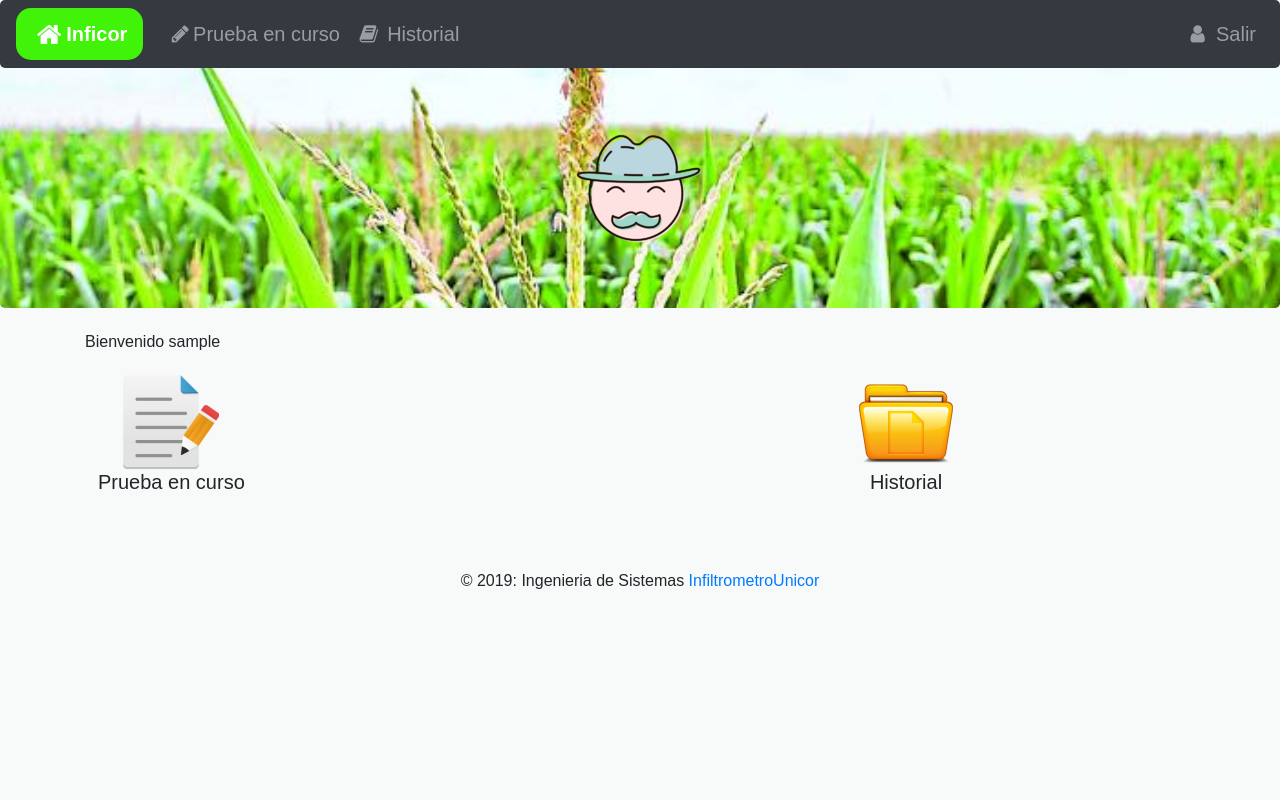
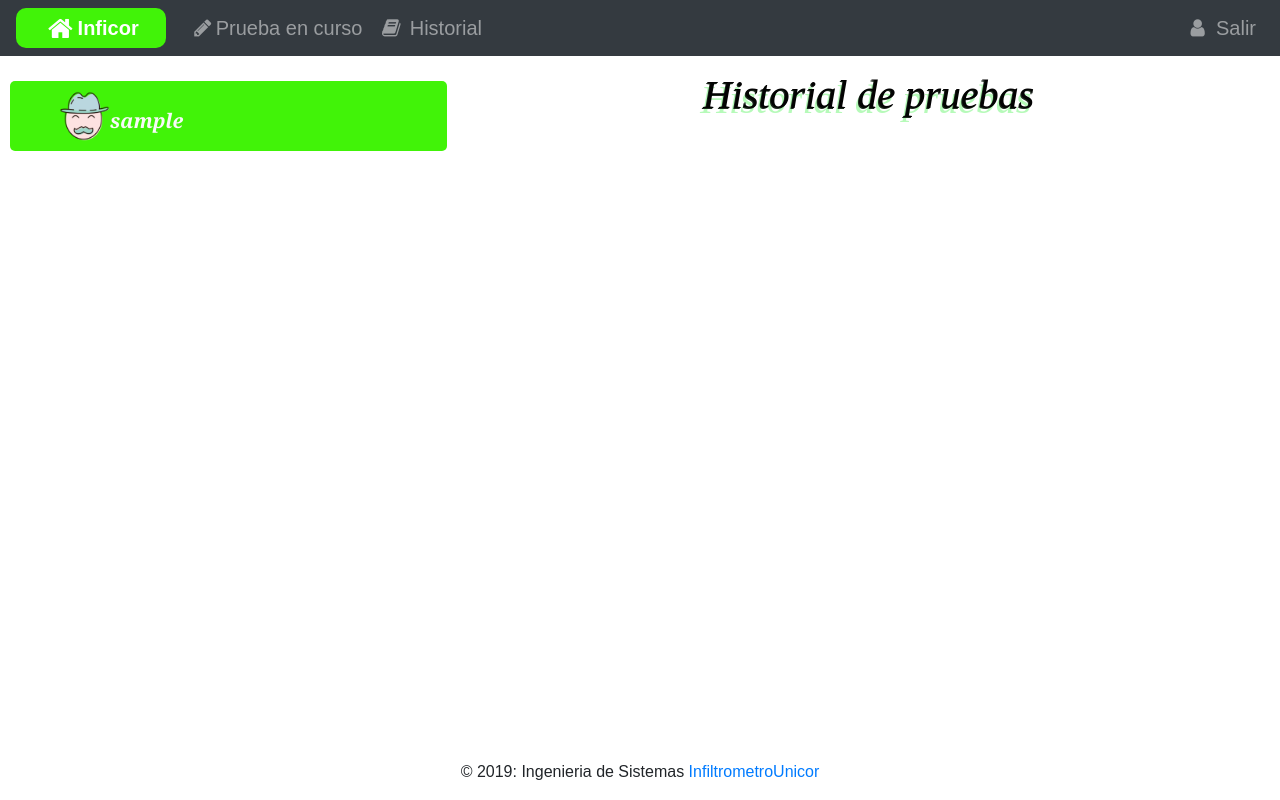
Before and after one commit to kimberlygarces/InfiltrometroUnicor, a PHP site: page /inicio.php in a window 1280 px wide. Run offline with PHP 8.4, Linux system fonts and the light colour scheme; the visitor is signed in with stand-in values (Sample User, id 1); data that the repository does not hold is empty.

Commit message:
nuevo inicio... ahora el historia se ve desde la pagina de inicio

```diff
--- a/inicio.php
+++ b/inicio.php
@@ -13,46 +13,136 @@ if (!isset($_SESSION['usuario'])) {
 <?php require 'vista/nav.php' ?>
 
 <link rel="stylesheet" type="text/css" href="vista/css/pagina.css">
+<style>
+.inicio .col-sm-4 {
+  padding: 10px;
+  padding-left: 50px;
+  border-radius: 5px;
+  background-color: #41F308;
+  color: #F8F9F9;
+  font: italic bold 20px Georgia, Serif;
+  margin: 25px;
+  height: 70px;
 
-<div class="jumbotron text-center">
-<img class="animated fadeIn" src="img/user.png">
-</div>
-<br>
-<div class="container">
 
-<?php echo '<h6>'."Bienvenido ".$user. '</h6>';
-?>
-<div class="row justify-content-between">
-<!-- boton para acceder a la prueba en curso -->
-<div class="col-lg-4 col-sm-12">
-<ul class="list-unstyled list-inline py-2">
-  <li class="list-inline-item">
-  <button  id="iniciobtn" onclick="location='Prueba_en_curso.php'" class="btn btn-default animated tada duration-30s">
-  <img src="img/prueba.png" alt="x" />
-  <h5 class="mb-1">Prueba en curso</h5>
-  </button>
-  </li>
-  <li class="list-inline-item">
-  </li>
-</ul>
-</div>
-<!-- boton para acceder al historial de pruebas -->
-<div class="col-lg-4 col-sm-12">
-<ul class="list-unstyled list-inline py-2">
-  <li class="list-inline-item">
-  <button id="iniciobtn" onclick="location='historial.php'" class="btn btn-default animated tada duration-30s">
-  <img src="img/historial.png" alt="x" />
-  <h5 class="mb-1">Historial</h5>
+}
 
-  </button>
-  </li>
-  <li class="list-inline-item">
-  </li>
-</ul>
-</div>
+.table .btn{
+  font: italic bold 15px Georgia, Serif;
 
+}
+.inicio .col-sm-7{
+  margin: 15px;
+
+
+}
+.menu{
+  padding: 10px;
+  padding-left: 60px;
+  border-radius: 5px;
+  background-color: #41F308;
+  color: #F8F9F9;
+  margin: 15px;
+
+}
+
+
+.footer-copyright{
+  position:fixed;
+   left:0px;
+   bottom:0px;
+   width:100%;
+}
+    h1{
+    margin: 0 auto;
+    text-align: center;
+    font-weight: 500;
+    font-family: "Homer Simpson UI";
+    font-size: 40px;
+    text-shadow: -1px 1px 0 rgb(28, 43, 29) , -3px 5px 0 #B6FAB9;
+
+    }
+
+</style>
+
+    <div class="inicio">
+    <div class="row">
+        <div class="col-sm-4 .bg-white">
+        <p><img class="animated fadeIn" src="img/user.png" width="50" height="50" align="left"> <?php echo '<p>'."  ".$user. '</p>';?></p>
+        </div>
+
+        <!-- TABLA DE HISTORIAL DE PRUEBAS -->
+
+        <div class="col-sm-7 .bg-info">
+          <h1>Historial de pruebas</h1>
+          <br>
+          <table class="table  table-striped table-hover">
+              <tbody id="myTable">
+
+         <?php
+           //Conectarse al servidor mysql
+         $conexion = mysqli_connect("localhost","root","","infiltrometro") or die("ERROR: ".mysqli_error($conexion));
+
+         $sql = "SELECT * FROM historialdatos where N_Dato=1" ;
+           //EJECUTAR LA CONSULTA
+         $resultado = mysqli_query($conexion, $sql) or die("ERROR: ".mysqli_error($conexion));
+         if(empty($resultado)){
+           echo '<tr><td colspan="4"></td></tr>';
+         }
+         else{
+           $i=0;
+         while($registro = mysqli_fetch_array($resultado)){
+            echo '<tr>';
+             echo '<td>';
+            echo"<button onclick=location='prueba.php?Id=".$registro['Id_Prueba']."' class='btn'>".
+            "<img src='img/historial.png' width='30' height='30' class='animated tada delay-20s'/>   ".
+            $registro["Id_Prueba"].
+             "</button>";
+             echo '</td>';
+             echo '<td>';
+           echo "<i class='fa fa-book fa-fw fa-2x' aria-hidden='true' align='left'></i>";
+
+//           echo"<p>".$registro["Id_Prueba"]."</p>";
+             echo '</td>';
+             echo '</tr>';
+         }
+       }
+       mysqli_close($conexion);
+       ?>
+        </tbody>
+        </table>
+        </div>
+      </div>
+    </div>
+    </div>
+
+<!-- <div class="container">
+
+<div class="row">
+    <div class="col-sm-3" >
+    <div class="menu">
+    <button  id="iniciobtn" onclick="location='Prueba_en_curso.php'" class="btn btn-default animated tada duration-30s">
+        <img src="img/prueba.png" width="50" height="50" /> -->
+        <!-- <h5 class="mb-1">Prueba en curso</h5> -->
+       <!-- </button>
+       </div>
+
+       <div class="menu">
+
+       <button id="iniciobtn" onclick="location='historial.php'" class="btn btn-default animated tada duration-30s">
+        <img  src="img/historial.png" width="50" height="50"/> -->
+        <!-- <h5 class="mb-1">historial de prueba</h5> -->
+        <!-- </button>
+
+    </div>
+    <div class="col-sm-5">
+   </div>
 </div>
 </div>
+</div>
+</div> -->
+
+
 
 <!-- Footer -->
 <footer class="page-footer font-small unique-color-dark pt-4">
@@ -60,10 +150,8 @@ if (!isset($_SESSION['usuario'])) {
   <div class="footer-copyright text-center py-3">© 2019: Ingenieria de Sistemas
     <a href="https://mdbootstrap.com/education/bootstrap/"> InfiltrometroUnicor</a>
   </div>
-  <!-- Copyright -->
 
 </footer>
-<!-- Footer -->
 
 </body>
 </html>
--- a/vista/css/pagina.css
+++ b/vista/css/pagina.css
@@ -1,6 +1,4 @@
-body{
-    background-color: #F8F9F9 ;
-  }
+
 
   /* #iniciobtn:hover {
     background-color: #1CE32B;
@@ -28,14 +26,12 @@ body{
     animation-iteration-count: infinite;
   }
 
+  h1{
+    color:#030303;
+    margin: 0 auto;
+    text-align: center;
+    font-weight: 500;
+    font: italic bold 40px Georgia, Serif;
+    text-shadow: -4px 3px 0 rgb(28, 43, 29) , -14px 7px 0 #B6FAB9;
 
-  .jumbotron {
-  margin-bottom: 0px;
-  background-image: url(../../img/cultivo.jpeg);
-  background-position: 0% 25%;
-  background-size: cover;
-  background-repeat: no-repeat;
-  color: white;
-  text-shadow: black 0.3em 0.3em 0.3em;
-
-}
+    }
--- a/vista/nav.php
+++ b/vista/nav.php
@@ -18,41 +18,37 @@
 body {font-family: Arial, Helvetica, sans-serif;}
 
 
-#navbar {
-  width: 100%;
-  background-color: #EDBB99;
-  overflow: auto;
-  border-radius: 5px;
-}
 
 .navbar a {
   color: #f2f2f2;
   text-align: center;
-  padding: 11px 16px;
+  padding: 5px 5px;
   text-decoration: none;
   font-size: 20px;
 }
 
 .navbar a:hover {
   background-color: #1CE32B;
-  padding: 11px 16px;
-  border-radius: 10px;
+  padding: 5px 5px;
+  border-radius: 5px;
+
 
 }
 
 .navbar-brand {
   background-color: #41F308;
-  border-radius: 15px;
+  border-radius: 10px;
+  padding: 10px;
+  width: 150px;
 
 }
 
-@media screen and (max-width: 500px) {
+
+@media screen and (max-width: 50px) {
   .navbar a {
     float: none;
     display: block;
   }
-
-
 }
 
 </style>
```
